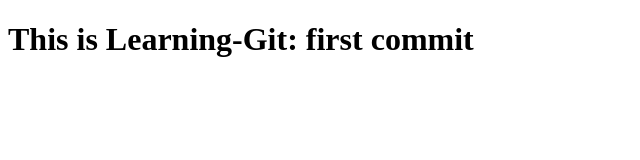
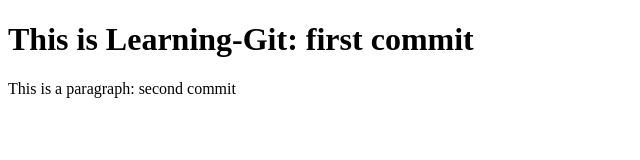
Before and after one commit to MYTHICxatnys/learning-git, a plain HTML site: page index.html in a window 1280 px wide. Shown: the whole page, without its empty margins (0-640 px from the left). Drawn offline with Linux system fonts and the light colour scheme.

Commit message:
Second commit

```diff
--- a/index.html
+++ b/index.html
@@ -8,5 +8,6 @@
 </head>
 <body>
         <h1>This is Learning-Git: first commit</h1>
+        <p>This is a paragraph: second commit</p>
 </body>
 </html>
```
